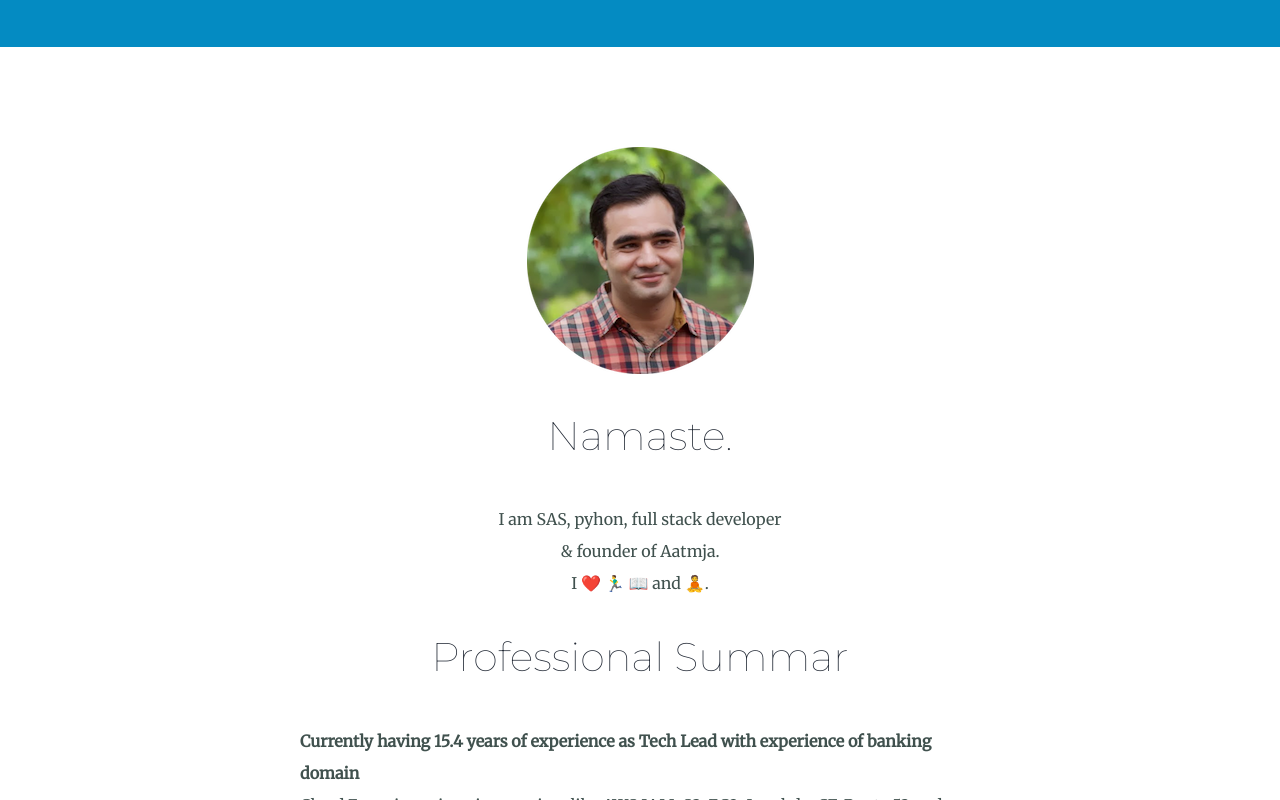
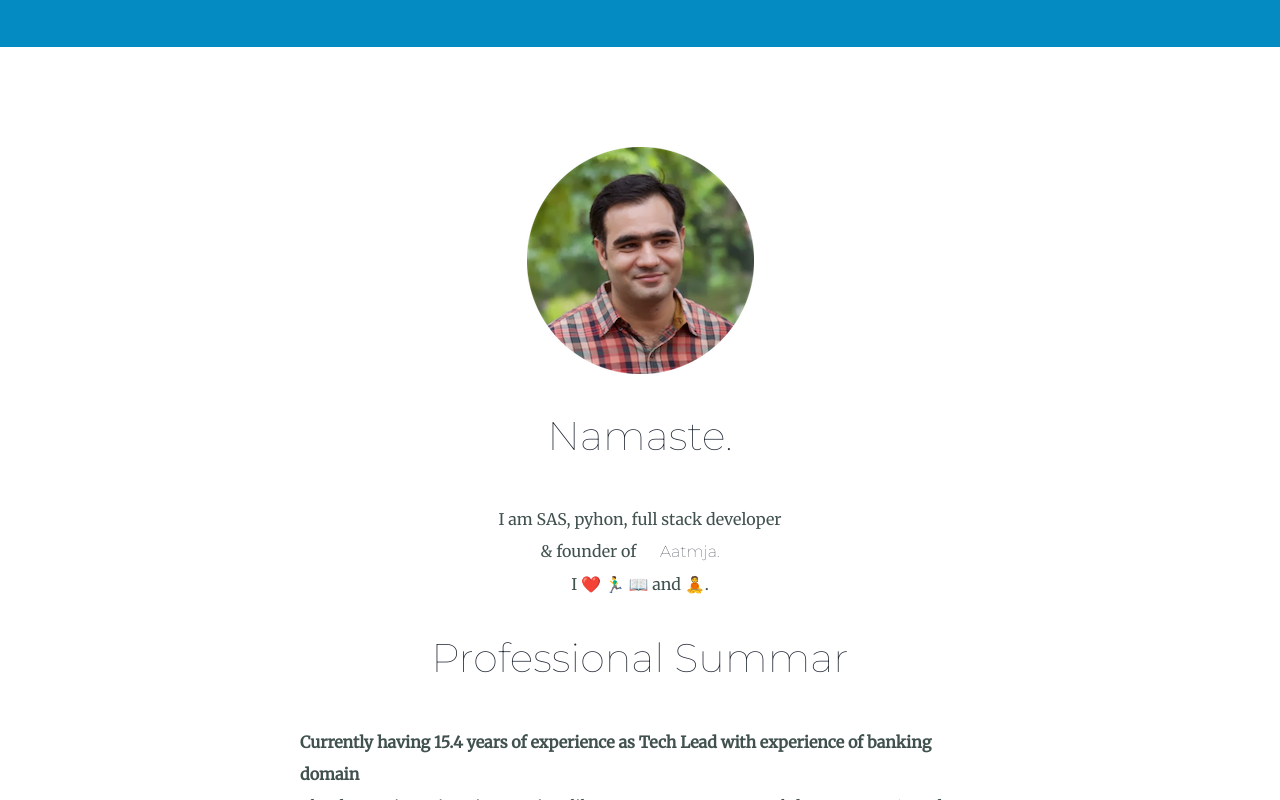
Before and after one commit to pboora/cv, a plain HTML site: page index.html in a window 1280 px wide. Shown: the part 386-1186 px from the top of the page. Drawn offline with Linux system fonts and the light colour scheme; a web font is replaced by a local one.

Commit message:
Final cv 05feb

```diff
--- a/css-my-site/styles.css
+++ b/css-my-site/styles.css
@@ -49,6 +49,9 @@ body {
   padding: 50px 0 20px;
 }
 
+.aatmja:hover {
+  color:blue;
+}
 h1 {
   margin-top: 50px auto 0 auto;
   /* font-family: 'Sacramento', cursive; */
--- a/index.html
+++ b/index.html
@@ -29,7 +29,7 @@
     <div class="profile">
       <img src="images/pk_circle.png" alt="my-photo">
       <h2> Namaste.</h2>
-      <p>I am SAS, pyhon, full stack developer <br>& founder of Aatmja. <br> I ❤️ 🏃‍♂️  📖 and 🧘. </p>
+      <p>I am SAS, pyhon, full stack developer <br>& founder of <a class="aatmja" href="https://www.aatmja.com/">Aatmja.</a> <br> I ❤️ 🏃‍♂️  📖 and 🧘. </p>
     </div>
     <h2>Professional Summar</h2>
     <p class="summary"><b>Currently having 15.4 years of experience as Tech Lead with experience of banking domain</b>
```
Also changed, not shown: 1 other file.
